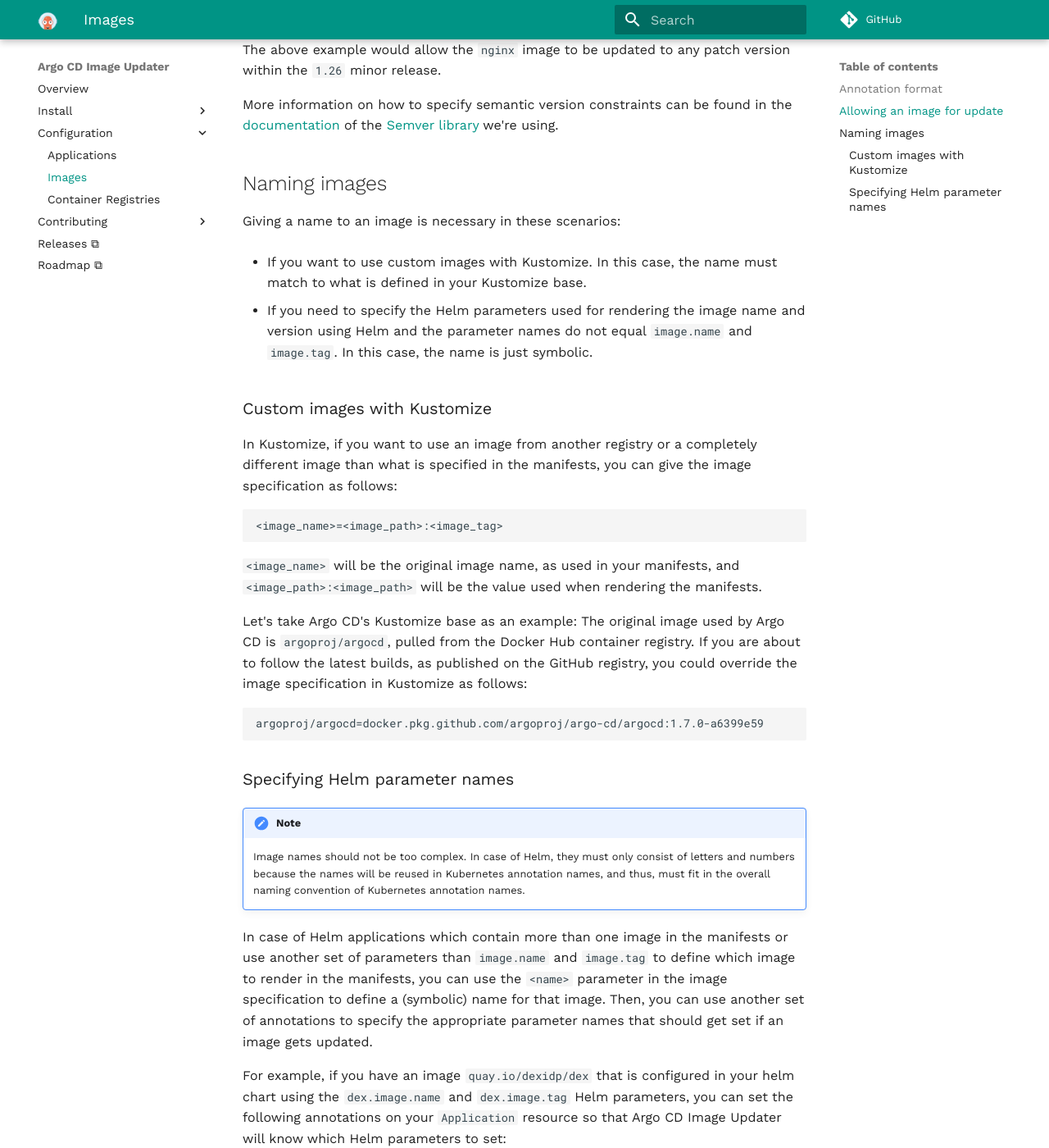
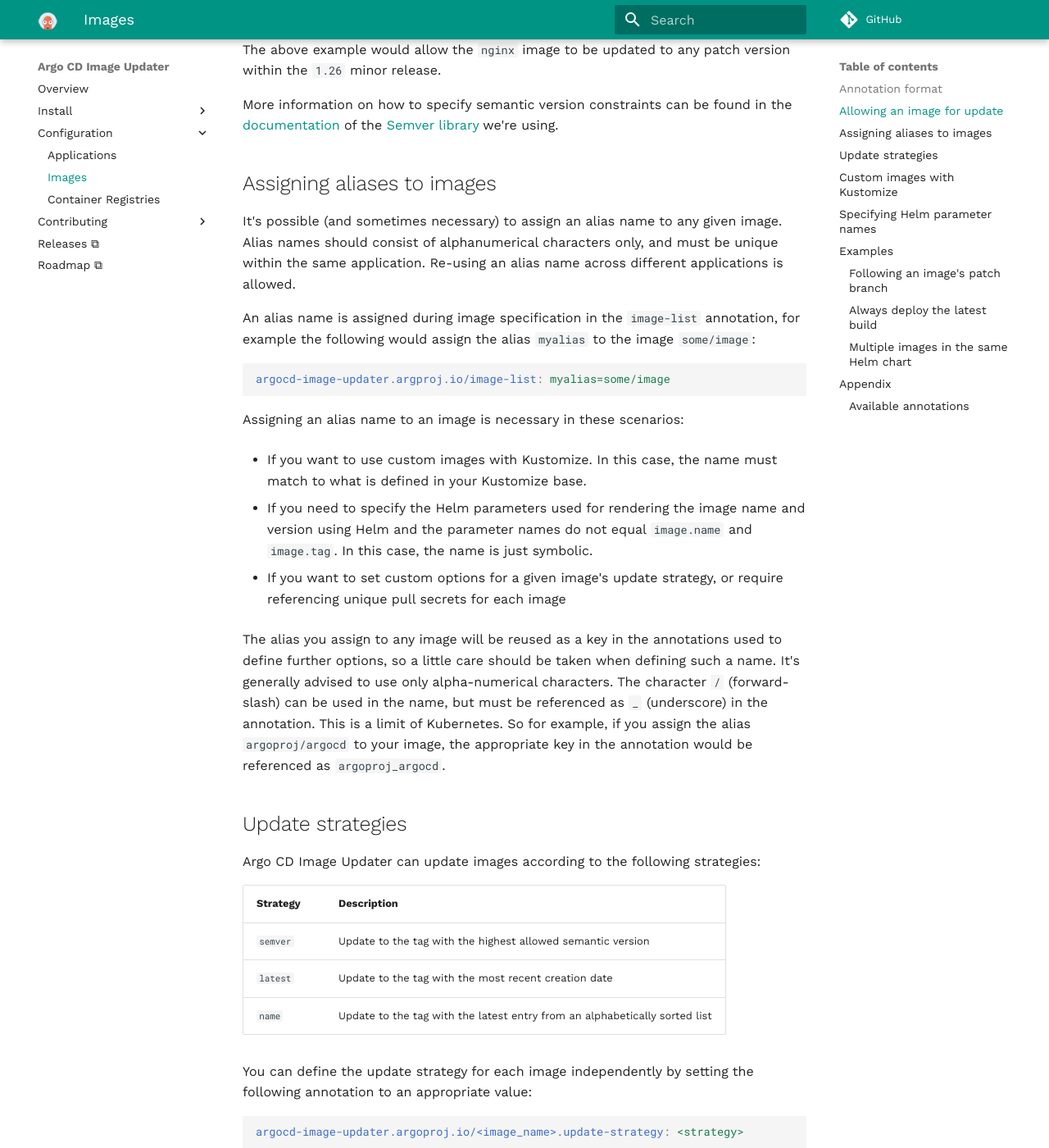
Before and after one commit to argoproj-labs/argocd-image-updater, an MkDocs documentation site: the page built from docs/configuration/images.md, in a window 1280 px wide and 1400 px high, scrolled down 978 px. Shown: the whole window at 82% size. Built offline with MkDocs 1.6.1 and Material for MkDocs 9.7.7, drawn with Linux system fonts in a browser that asks for light colours; comment, search, counter and statistics services are not loaded; some of the changed text lies outside the part shown.

Commit message:
docs: Document latest features (#29)
* docs: Reflect latest changes in docs

* Updates

* Update docs

````diff
--- a/docs/configuration/images.md
+++ b/docs/configuration/images.md
@@ -7,17 +7,17 @@ considered for updates. To specify those images, the following annotation
 is used:
 
 ```yaml
-argocd-image-updater.argoproj.io/image-list: <image spec list>
+argocd-image-updater.argoproj.io/image-list: <image_spec_list>
 ```
 
-The `<image spec list>` is a comma separated list of image specifications. Each
+The `<image_spec_list>` is a comma separated list of image specifications. Each
 image specification is composed of mandatory and optional information, and is
 used to specify the image, its version constraint and a few meta data.
 
 An image specification could be formally described as:
 
 ```text
-[<image_name>=]<image_path>[:<version_constraint>][#<secret ref>]
+[<alias_name>=]<image_path>[:<version_constraint>]
 ```
 
 Specifying the fields denoted in square brackets is optional and can be left
@@ -52,9 +52,22 @@ in the
 [documentation](https://github.com/Masterminds/semver#checking-version-constraints)
 of the [Semver library](https://github.com/Masterminds/semver) we're using.
 
-## Naming images
+## Assigning aliases to images
 
-Giving a name to an image is necessary in these scenarios:
+It's possible (and sometimes necessary) to assign an alias name to any given
+image. Alias names should consist of alphanumerical characters only, and must
+be unique within the same application. Re-using an alias name across different
+applications is allowed.
+
+An alias name is assigned during image specification in the `image-list`
+annotation, for example the following would assign the alias `myalias` to the
+image `some/image`:
+
+```yaml
+argocd-image-updater.argproj.io/image-list: myalias=some/image
+```
+
+Assigning an alias name to an image is necessary in these scenarios:
 
 * If you want to use custom images with Kustomize. In this case, the name must
   match to what is defined in your Kustomize base.
@@ -63,7 +76,38 @@ Giving a name to an image is necessary in these scenarios:
   and version using Helm and the parameter names do not equal `image.name` and
   `image.tag`. In this case, the name is just symbolic.
 
-### Custom images with Kustomize
+* If you want to set custom options for a given image's update strategy, or
+  require referencing unique pull secrets for each image
+
+The alias you assign to any image will be reused as a key in the annotations
+used to define further options, so a little care should be taken when defining
+such a name. It's generally advised to use only alpha-numerical characters. The
+character `/` (forward-slash) can be used in the name, but must be referenced
+as `_` (underscore) in the annotation. This is a limit of Kubernetes. So for
+example, if you assign the alias `argoproj/argocd` to your image, the
+appropriate key in the annotation would be referenced as `argoproj_argocd`.
+
+## Update strategies
+
+Argo CD Image Updater can update images according to the following strategies:
+
+|Strategy|Description|
+|--------|-----------|
+|`semver`| Update to the tag with the highest allowed semantic version|
+|`latest`| Update to the tag with the most recent creation date|
+|`name`  | Update to the tag with the latest entry from an alphabetically sorted list|
+
+You can define the update strategy for each image independently by setting the
+following annotation to an appropriate value:
+
+```yaml
+argocd-image-updater.argoproj.io/<image_name>.update-strategy: <strategy>
+```
+
+If no update strategy is given, or an invalid value was used, the default
+strategy `semver` will be used.
+
+## Custom images with Kustomize
 
 In Kustomize, if you want to use an image from another registry or a completely
 different image than what is specified in the manifests, you can give the image
@@ -86,19 +130,13 @@ you could override the image specification in Kustomize as follows:
 argoproj/argocd=docker.pkg.github.com/argoproj/argo-cd/argocd:1.7.0-a6399e59
 ```
 
-### Specifying Helm parameter names
-
-!!!note
-    Image names should not be too complex. In case of Helm, they must only
-    consist of letters and numbers because the names will be reused in
-    Kubernetes annotation names, and thus, must fit in the overall naming
-    convention of Kubernetes annotation names.
+## Specifying Helm parameter names
 
 In case of Helm applications which contain more than one image in the manifests
 or use another set of parameters than `image.name` and `image.tag` to define
-which image to render in the manifests, you can use the `<name>` parameter in
-the image specification to define a (symbolic) name for that image. Then, you
-can use another set of annotations to specify the appropriate parameter names
+which image to render in the manifests, you need to set an `<image_alias>`
+in the image specification to define an alias for that image, and then
+use another set of annotations to specify the appropriate parameter names
 that should get set if an image gets updated.
 
 For example, if you have an image `quay.io/dexidp/dex` that is configured in
@@ -108,13 +146,105 @@ Argo CD Image Updater will know which Helm parameters to set:
 
 ```yaml
 argocd-image-updater.argoproj.io/image-list: dex=quay.io/dexidp/dex
-argocd-image-updater.argoproj.io/dex.image-name: dex.image.name
-argocd-image-updater.argoproj.io/dex.image-tag: dex.image.tag
+argocd-image-updater.argoproj.io/dex.helm.image-name: dex.image.name
+argocd-image-updater.argoproj.io/dex.helm.image-tag: dex.image.tag
 
 ```
 
 The general syntax for the two Helm specific annotations is:
 
 ```yaml
-argocd-image-updater.argoproj.io/<name>.image-name: <name of helm parameter to set>
+argocd-image-updater.argoproj.io/<image_alias>.helm.image-name: <name of helm parameter to set for the image name>
+argocd-image-updater.argoproj.io/<image_alias>.helm.image-tag: <name of helm parameter to set for the image tag>
 ```
+
+If the chart uses a parameter for the canonical name of the image (i.e. image
+name and tag combined), a third option can be used:
+
+```yaml
+argocd-image-updater.argoproj.io/<image_alias>.helm.image-spec: <name of helm parameter to set for canonical name of image>
+```
+
+If the `<image_alias>.helm.image-spec` annotation is set, the two other
+annotations `<image_alias>.helm.image-name` and `<image_alias>.helm.image-tag`
+will be ignored.
+
+## Examples
+
+### Following an image's patch branch
+
+*Scenario:* You have deployed image `nginx:1.19.1` and want to make sure it's
+always up-to-date to the latest patch level within the `1.19` branch.
+
+*Solution:* Use standard `semver` update strategy with a constraint on the
+patch level (`~`), i.e.
+
+```yaml
+argocd-image-updater.argoproj.io/image-list: nginx:~1.19
+```
+
+### Always deploy the latest build
+
+*Scenario:* Your CI regulary pushes images built from the latest source, using
+some identifier (i.e. the hash of the Git commit) in the tag.
+
+*Solution:*
+
+1. Make sure that the image tags follow semantic versioning and use the Git
+   commit hash as pre-release identifier, i.e. `v1.0.0-<githash>`
+
+2. Define an alias for your image when configuring it for update, and match
+   against pre-release in the version constraint by prepending `-0`.
+
+3. Use `latest` as update strategy
+
+Annotations might look like follows:
+
+```yaml
+argocd-image-updater.argoproj.io/image-list: yourtool=yourorg/yourimage:v1.0.0-0
+argocd-image-updater.argoproj.io/yourtool.update-strategy: latest
+```
+
+### Multiple images in the same Helm chart
+
+*Scenario:* You want to update multiple images within the same Helm chart to
+their latest available version according to semver.
+
+The Helm parameters to set the image version
+are `foo.image` and `foo.tag` for the first image, and `bar.image` and
+`bar.tag` for the second image. The image names are `foo/bar` and `bar/foo`
+for simplicity.
+
+*Solution:*
+
+1. Define an alias for both images, i.e. `fooalias` and `baralias`
+
+2. Set `helm.image-name` and `helm.image-tag` for both aliases to their
+   appropriate values
+
+Annotations might look like follows:
+
+```yaml
+argocd-image-updater.argoproj.io/image-list: fooalias=foo/bar, baralias=bar/foo
+argocd-image-updater.argoproj.io/fooalias.helm.image-name: foo.image
+argocd-image-updater.argoproj.io/fooalias.helm.image-tag: foo.tag
+argocd-image-updater.argoproj.io/baralias.helm.image-name: bar.image
+argocd-image-updater.argoproj.io/baralias.helm.image-tag: bar.tag
+```
+
+## Appendix
+
+### Available annotations
+
+The following is a complete list of available annotations to control the
+update strategy and set options for images. Please note, all annotations
+must be prefixed with `argocd-image-updater.argoproj.io`.
+
+|Annotation name|Default value|Description|
+|---------------|-------|-----------|
+|`image-list`|*none*|Comma separated list of images to consider for update|
+|`<image_alias>.update-strategy`|`semver`|The update strategy to be used for the image|
+|`<image_alias>.helm.image-spec`|*none*|Name of the Helm parameter to specify the canonical name of the image, i.e. holds `image/name:1.0`. If this is set, other Helm parameter related options will be ignored.|
+|`<image_alias>.helm.image-name`|`image.name`|Name of the Helm parameter used for specifying the image name, i.e. holds `image/name`|
+|`<image_alias>.helm.image-tag`|`image.tag`|Name of the Helm parameter used for specifying the image tag, i.e. holds `1.0`|
+|`<image_alias>.kustomize.image-name`|*original name of image*|Name of Kustomize image parameter to set during updates|
````
Also changed, not shown: README.md (+6 -1 lines).
